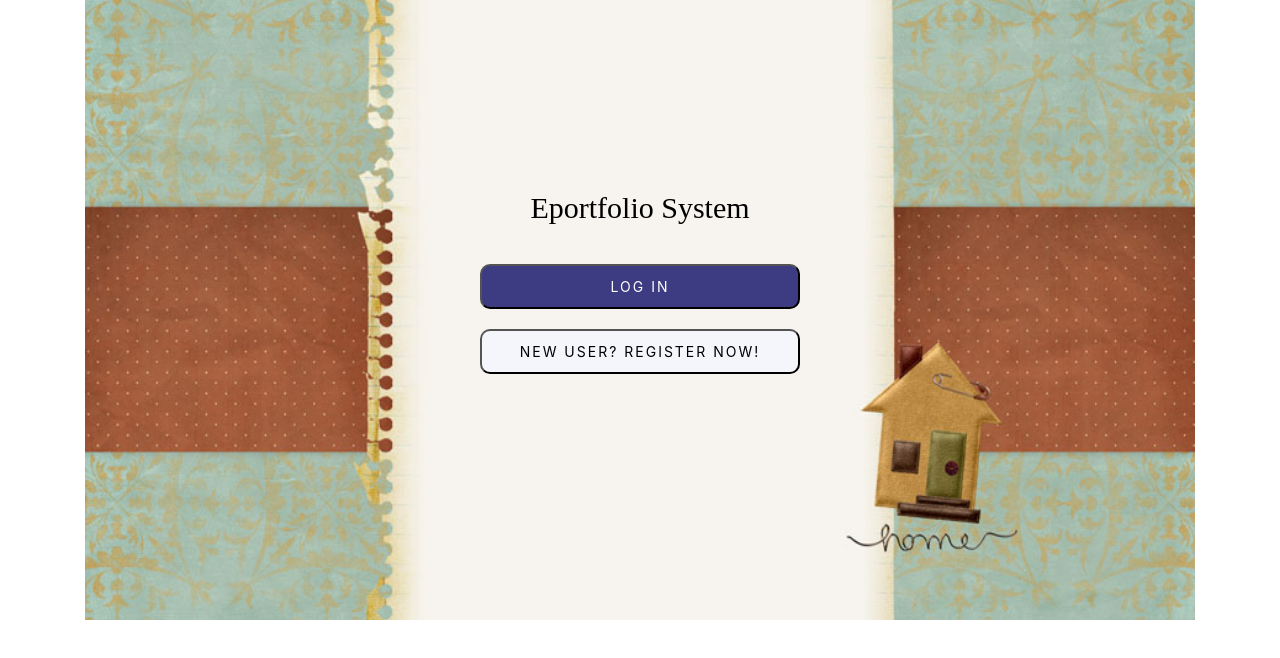
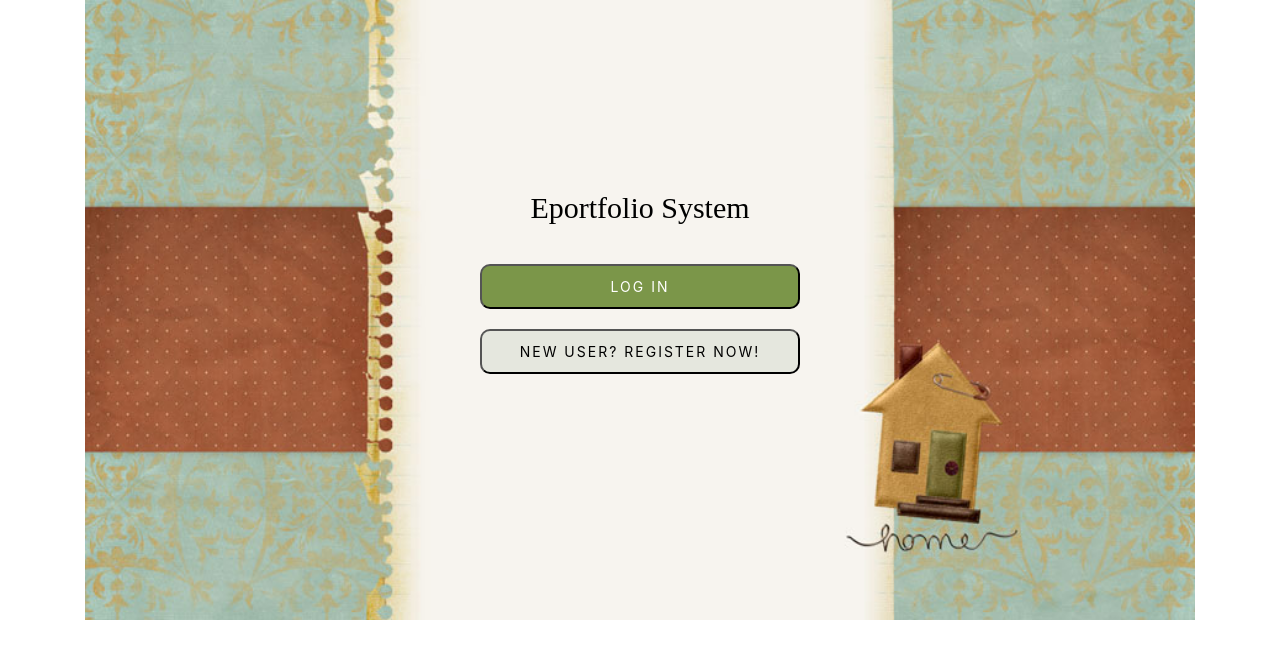
Before and after one commit to Kuoyuan-Li/GHSeportfolio, a React (Create React App) app in the folder react-flask-app/: page / in a window 1280 px wide. Shown: the top 658 px of the page. Built offline with nearby package versions, Linux system fonts and the light colour scheme.

Commit message:
change bottun color

```diff
--- a/react-flask-app/src/Components/login/style.css
+++ b/react-flask-app/src/Components/login/style.css
@@ -71,21 +71,21 @@
     width: 100%;
 }
 #login .button1 {
-    background-color: #3d3b81;
+    background-color: #7b9649;
     color: #fff;
 }
 #login .button1:before {
-    background-color: #292857;
+    background-color: #507e3e;
 }
 #login .button1:hover {
     color: #fff;
 }
 #login .button2 {
-    background-color: #f5f5fc;
+    background-color: #e5e7de;
     color: #000;
 }
 #login .button2:before {
-    background-color: #e1e1f6;
+    background-color: #e8f7d0;
 }
 #login .button2:hover {
     color: #000;
```
